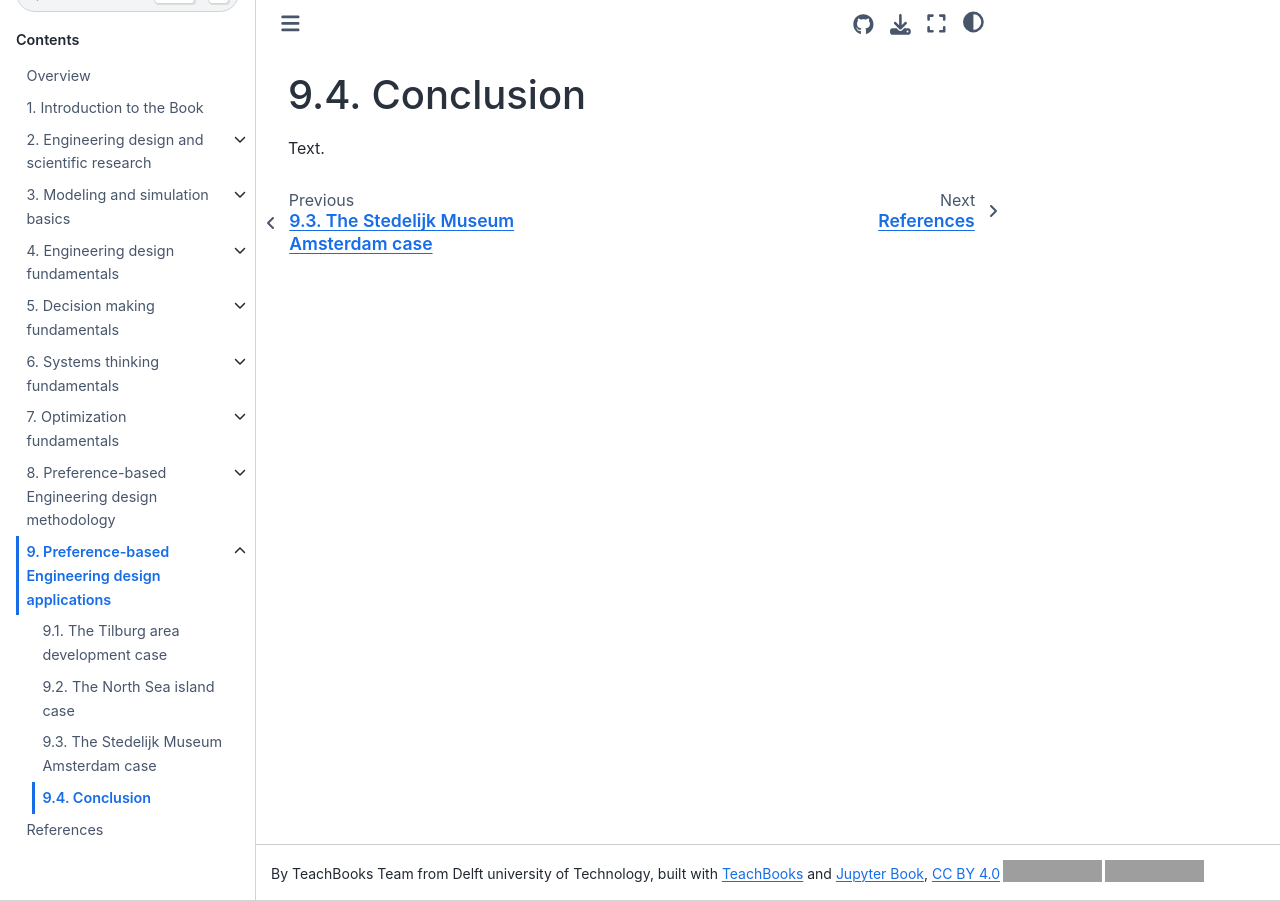
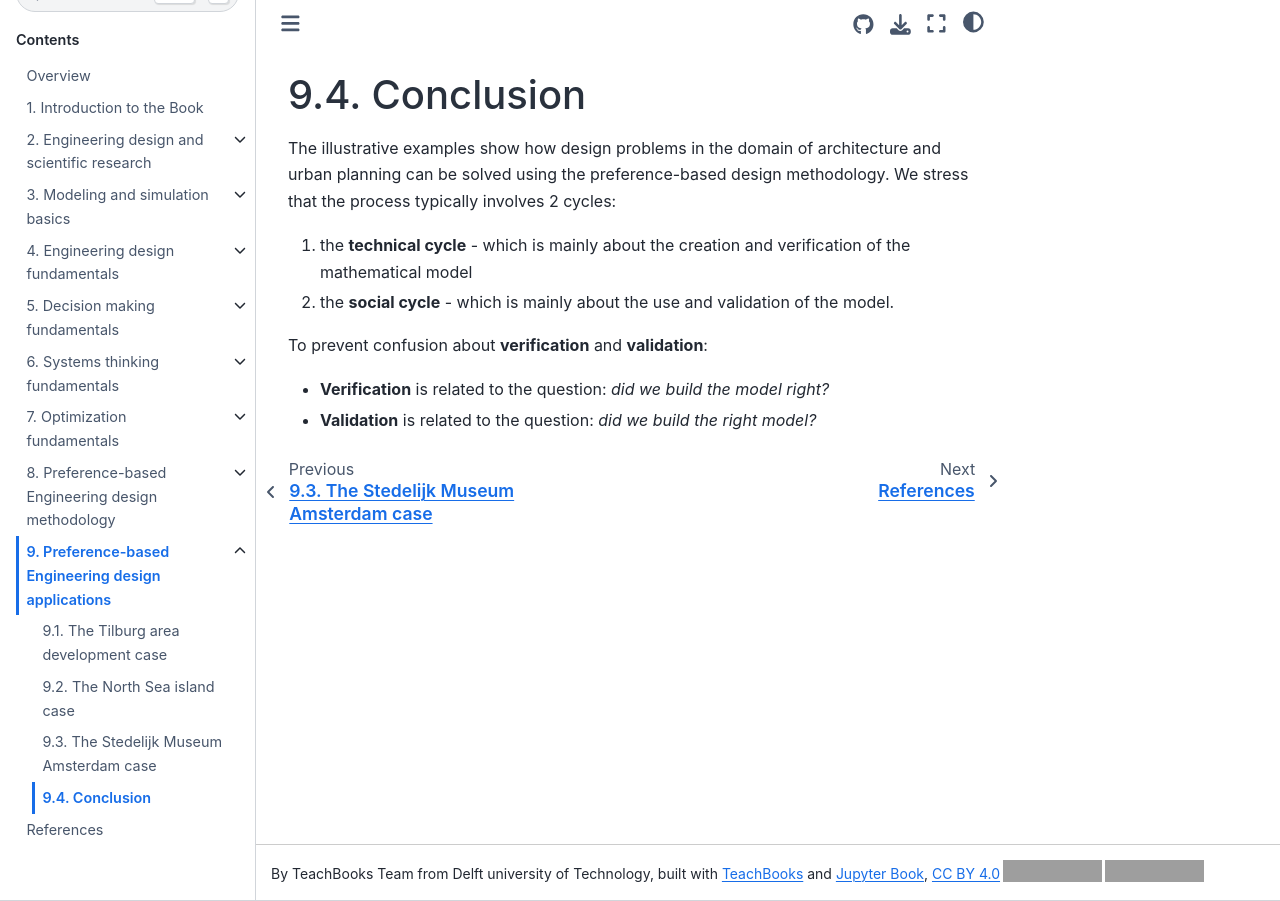
Before and after one commit to TeachBooks/systems-engineering-design, a Jupyter Book: the page built from book/chapters/chapter_9_4.md, in a window 1280 px wide. Built offline with Jupyter Book 1.0.4 settings and Sphinx 7.4.7 and the Sphinx Book theme 1.1.4, drawn with Linux system fonts in a browser that asks for light colours; pages that are not in the unit, such as notebooks, are missing from menus; comment, search, counter and statistics services are not loaded; grey boxes are pictures that could not be loaded.

```diff
--- a/book/chapters/chapter_9_4.md
+++ b/book/chapters/chapter_9_4.md
@@ -1,3 +1,10 @@
 # 9.4. Conclusion
 
-Text.
+The illustrative examples show how design problems in the domain of architecture and urban planning can be solved using the preference-based design methodology. We stress that the process typically involves 2 cycles:
+1) the **technical cycle** - which is mainly about the creation and verification of the mathematical model
+2) the **social cycle** - which is mainly about the use and validation of the model.
+
+To prevent confusion about **verification** and **validation**:
+
+ - **Verification** is related to the question: *did we build the model right?*
+ - **Validation** is related to the question: *did we build the right model?*
```
Also changed, not shown: book/chapters/chapter_9_3.md (+1 -1 lines), book/intro.md (+2 -4 lines).
